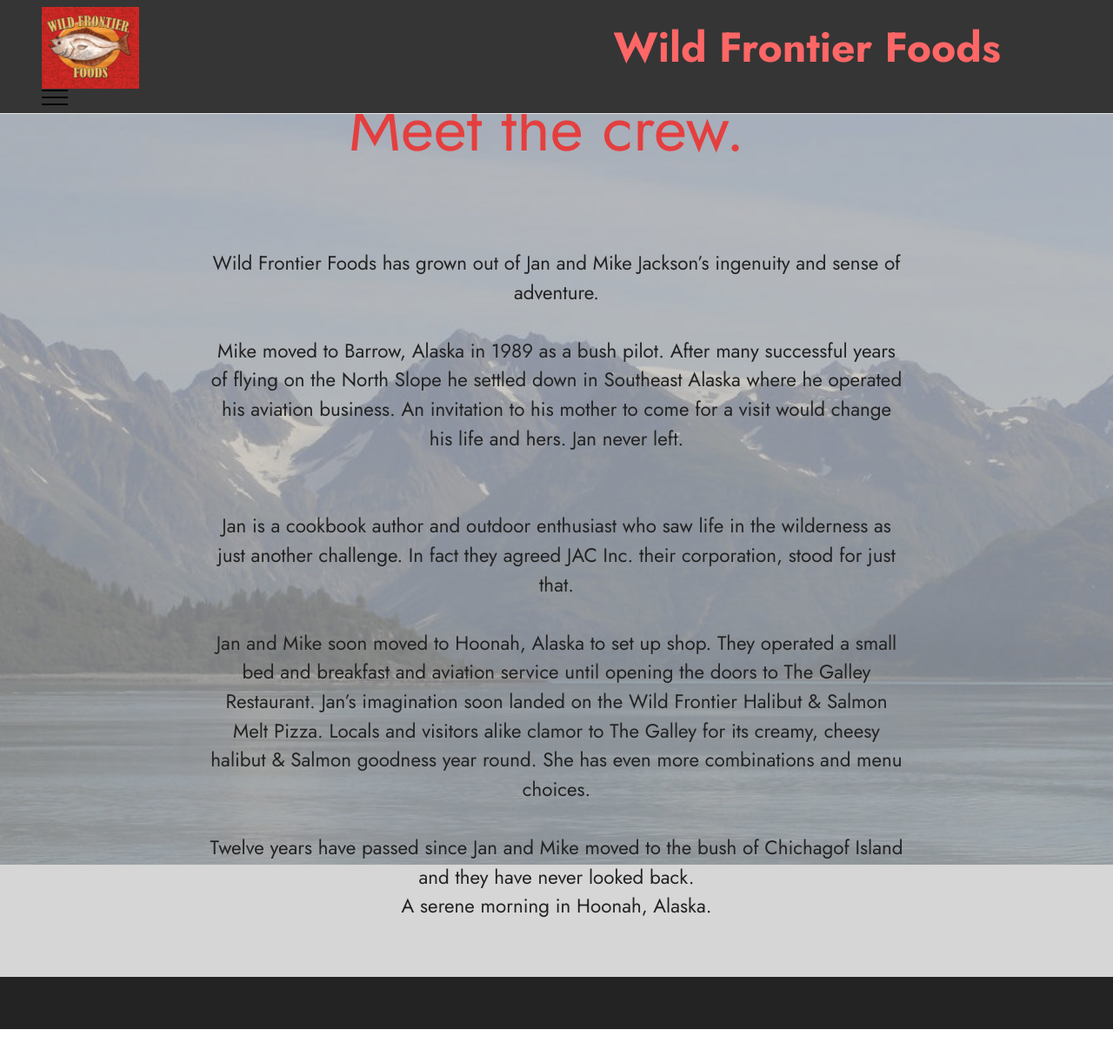
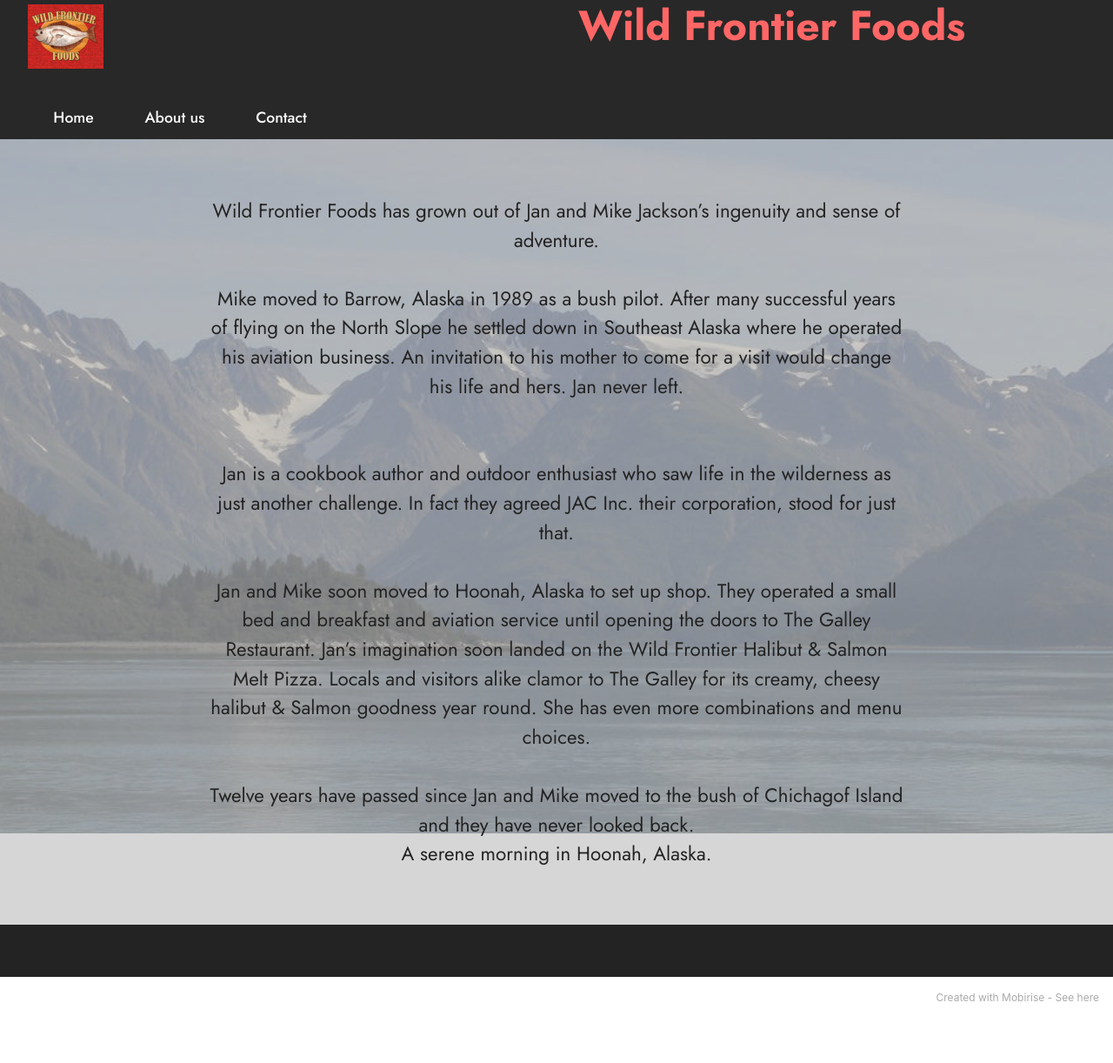
Before and after one commit to CR7PT0W0LF/Wild-Frontier-Foods, a plain HTML site: page page1.html in a window 1280 px wide. Shown: the whole page at 87% size. After the commit the page ends 1171 px from the top, so only its background shows below. Drawn offline with Linux system fonts and the light colour scheme.

Commit message:
Update page1.html

```diff
--- a/page1.html
+++ b/page1.html
@@ -15,7 +15,6 @@
   <link rel="stylesheet" href="assets/bootstrap/css/bootstrap-grid.min.css">
   <link rel="stylesheet" href="assets/bootstrap/css/bootstrap-reboot.min.css">
   <link rel="stylesheet" href="assets/parallax/jarallax.css">
-  <link rel="stylesheet" href="assets/animatecss/animate.css">
   <link rel="stylesheet" href="assets/dropdown/css/style.css">
   <link rel="stylesheet" href="assets/socicon/css/styles.css">
   <link rel="stylesheet" href="assets/theme/css/style.css">
@@ -29,17 +28,17 @@
 </head>
 <body>
 
-  <section data-bs-version="5.1" class="menu cid-sW8gwGbxkn" once="menu" id="menu1-13">
+  <section data-bs-version="5.1" class="menu cid-sWlWhE0S1s" once="menu" id="menu1-1e">
 
-    <nav class="navbar navbar-dropdown navbar-fixed-top collapsed">
+    <nav class="navbar navbar-dropdown navbar-expand-lg">
         <div class="container-fluid">
             <div class="navbar-brand">
                 <span class="navbar-logo">
 
-                        <img src="assets/images/wff-1-150x126-121x102.jpg" alt="Wild-Frontier-Foods" style="height: 5.9rem;">
+                        <img src="assets/images/wff-1-150x126-121x102.jpg" alt="Wild-Frontier-Foods" style="height: 4.6rem;">
 
                 </span>
-                <span class="navbar-caption-wrap"><a class="navbar-caption text-secondary text-primary display-2" href="https://mobiri.se">&nbsp; &nbsp; &nbsp; &nbsp; &nbsp; &nbsp; &nbsp; &nbsp; &nbsp; &nbsp; &nbsp; &nbsp; &nbsp; &nbsp; &nbsp; &nbsp; &nbsp; &nbsp; &nbsp;Wild Frontier Foods&nbsp; &nbsp; &nbsp; &nbsp; &nbsp; &nbsp;</a></span>
+                <span class="navbar-caption-wrap"><a class="navbar-caption text-secondary text-primary display-2" >&nbsp; &nbsp; &nbsp; &nbsp; &nbsp; &nbsp; &nbsp; &nbsp; &nbsp; &nbsp; &nbsp; &nbsp; &nbsp; &nbsp; &nbsp; &nbsp; &nbsp; &nbsp; &nbsp;Wild Frontier Foods&nbsp; &nbsp; &nbsp; &nbsp; &nbsp; &nbsp;</a></span>
             </div>
             <button class="navbar-toggler" type="button" data-toggle="collapse" data-bs-toggle="collapse" data-target="#navbarSupportedContent" data-bs-target="#navbarSupportedContent" aria-controls="navbarNavAltMarkup" aria-expanded="false" aria-label="Toggle navigation">
                 <div class="hamburger">
@@ -50,7 +49,7 @@
                 </div>
             </button>
             <div class="collapse navbar-collapse" id="navbarSupportedContent">
-                <ul class="navbar-nav nav-dropdown nav-right" data-app-modern-menu="true"><li class="nav-item"><a class="nav-link link text-white text-primary display-4" href="page1.html">About us</a></li>
+                <ul class="navbar-nav nav-dropdown nav-right" data-app-modern-menu="true"><li class="nav-item"><a class="nav-link link text-white text-primary display-4" href="index.html">Home</a></li><li class="nav-item"><a class="nav-link link text-white text-primary display-4" href="page1.html">About us<br></a></li>
                     <li class="nav-item"><a class="nav-link link text-white text-primary display-4" href="page2.html">Contact&nbsp;</a></li></ul>
 
 
@@ -101,9 +100,8 @@
             </div>
         </div>
     </div>
-</section><section style="background-color: #fff; font-family: -apple-system, BlinkMacSystemFont, 'Segoe UI', 'Roboto', 'Helvetica Neue', Arial, sans-serif; color:#aaa; font-size:12px; padding: 0; align-items: center; display: flex;"><a href="https://mobirise.site/p" style="flex: 1 1; height: 3rem; padding-left: 1rem;"></a><p style="flex: 0 0 auto; margin:0; padding-right:1rem;">Website was <a href="https://mobirise.site/h" style="color:#aaa;">started with</a> Mobirise</p></section><script src="assets/bootstrap/js/bootstrap.bundle.min.js"></script>  <script src="assets/parallax/jarallax.js"></script>  <script src="assets/smoothscroll/smooth-scroll.js"></script>  <script src="assets/ytplayer/index.js"></script>  <script src="assets/dropdown/js/navbar-dropdown.js"></script>  <script src="assets/theme/js/script.js"></script>
+</section><section style="background-color: #fff; font-family: -apple-system, BlinkMacSystemFont, 'Segoe UI', 'Roboto', 'Helvetica Neue', Arial, sans-serif; color:#aaa; font-size:12px; padding: 0; align-items: center; display: flex;"><a href="https://mobirise.site/u" style="flex: 1 1; height: 3rem; padding-left: 1rem;"></a><p style="flex: 0 0 auto; margin:0; padding-right:1rem;">Created with Mobirise - <a href="https://mobirise.site/l" style="color:#aaa;">See here</a></p></section><script src="assets/bootstrap/js/bootstrap.bundle.min.js"></script>  <script src="assets/parallax/jarallax.js"></script>  <script src="assets/smoothscroll/smooth-scroll.js"></script>  <script src="assets/ytplayer/index.js"></script>  <script src="assets/dropdown/js/navbar-dropdown.js"></script>  <script src="assets/theme/js/script.js"></script>
 
 
-  <input name="animation" type="hidden">
-  </body>
+</body>
 </html>
```
